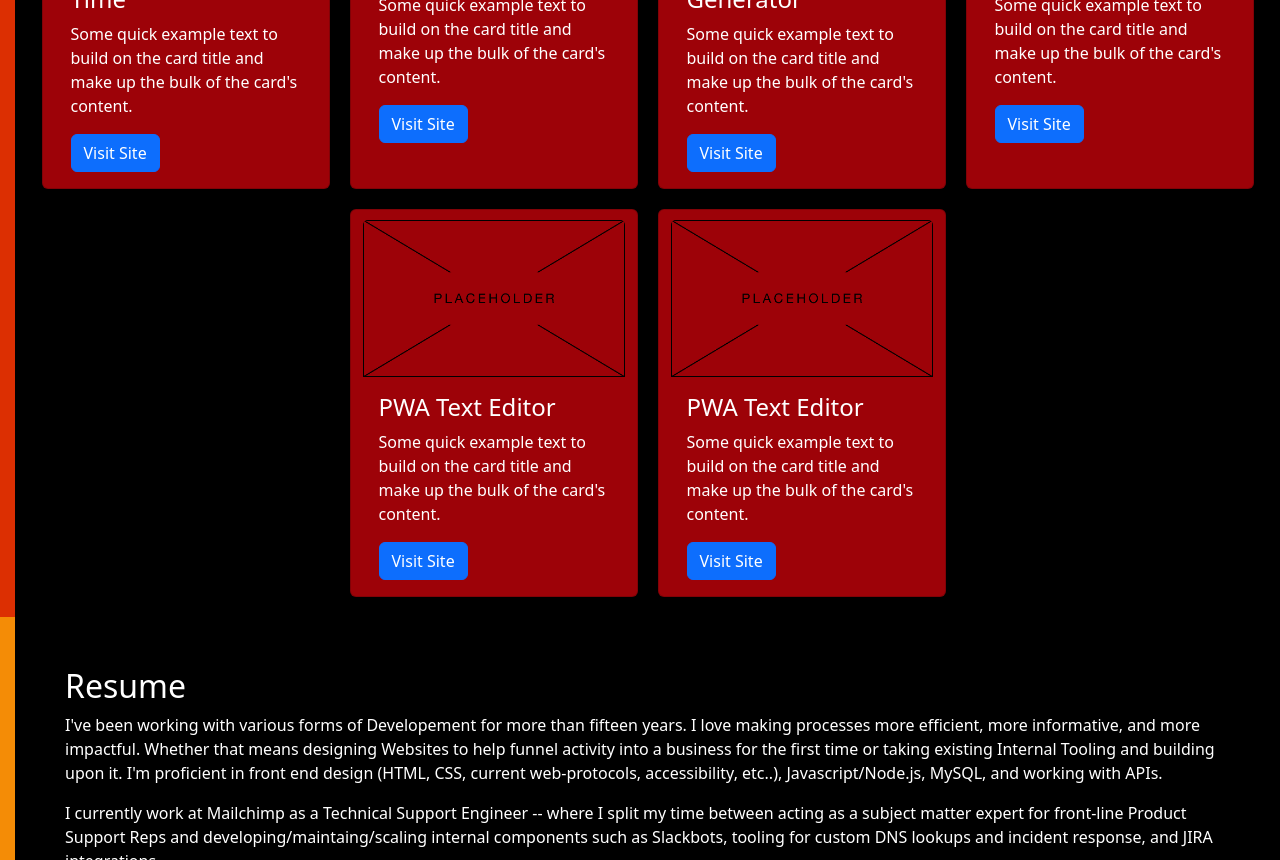
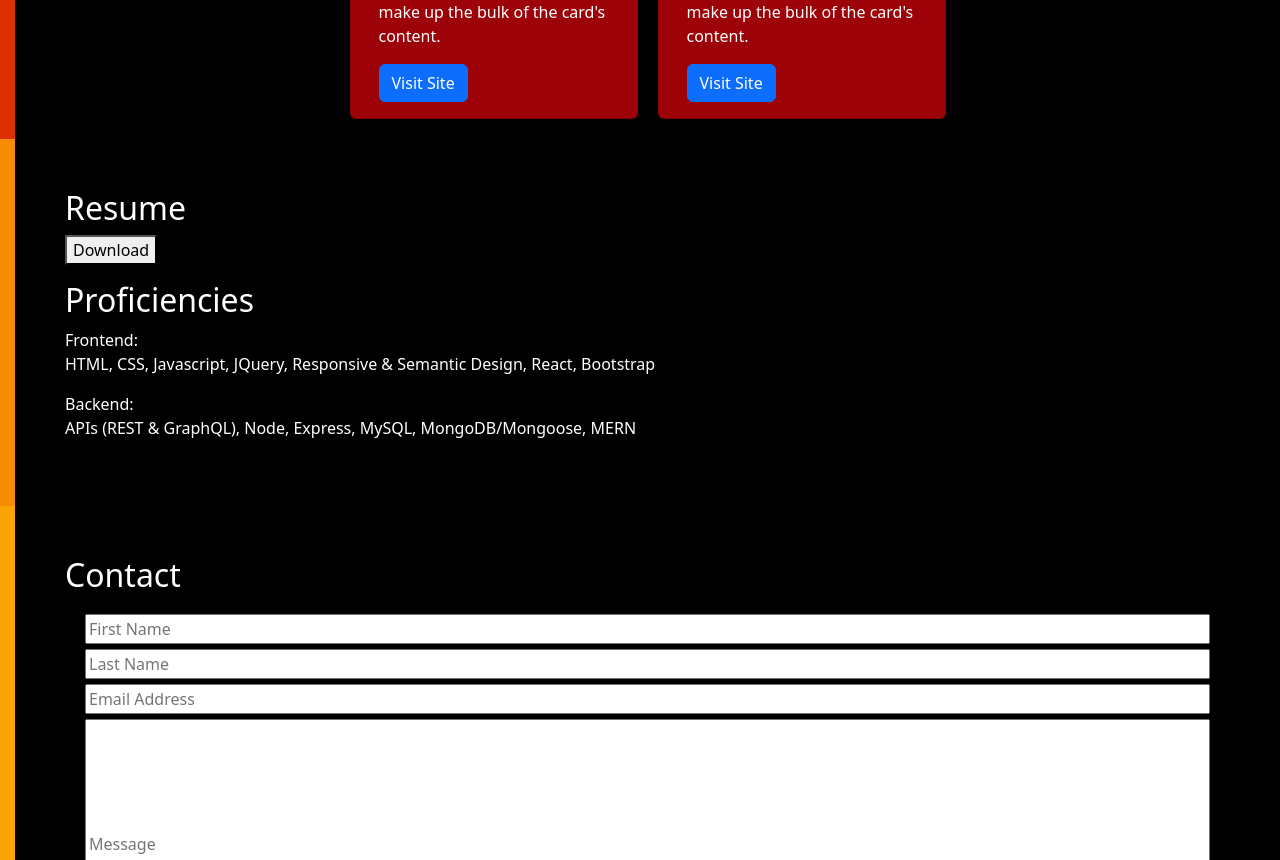
Before and after one commit to makeithappenmike/react-portfolio, a React (Vite) app in the folder React Portfolio - Michael Martens/: page / in a window 1280 px wide. Shown: the part 1940-2800 px from the top of the page. Built offline with nearby package versions, Linux system fonts and the light colour scheme.

Commit message:
resume is downloadable

```diff
--- a/React Portfolio - Michael Martens/src/components/Footer.jsx
+++ b/React Portfolio - Michael Martens/src/components/Footer.jsx
@@ -1,13 +1,23 @@
+import github_white from '../assets/github_white.png';
+    import linkedin_white from '../assets/linkedin_white.png';
+    // import { ParallaxBanner } from 'react-scroll-parallax';
+
+    const styles = {
+      socials: {
+        maxWidth: '40px',
+        padding: '10px',
+      }
+    }
+
 function Footer(props) {
 
     return (
       <section className='pageSection footer'>
-      <span><a href='https://github.com/makeithappenmike' target='blank'><img style={styles.socials} src={github_white} /></a></span><span><a href='https://www.linkedin.com/in/makeithappenmike/
-' target='blank'><img style={styles.socials} src={linkedin_white} /></a></span>
+      <span><a href='https://github.com/makeithappenmike' target='blank'><img style={styles.socials} src={github_white} /></a></span><span><a href='https://www.linkedin.com/in/makeithappenmike/' target='blank'><img style={styles.socials} src={linkedin_white} /></a></span>
       </section>
     )
   }
 
-  Contact.propTypes = {}
+  Footer.propTypes = {}
 
-  export default Contact
+  export default Footer
--- a/React Portfolio - Michael Martens/src/components/PortfolioContainer.jsx
+++ b/React Portfolio - Michael Martens/src/components/PortfolioContainer.jsx
@@ -3,7 +3,7 @@ import Header from './Header';
 import About from './sections/About';
 import Portfolio from './sections/Portfolio';
 import Resume from './sections/Resume';
-import Footer from './sections/Footer';
+import Footer from '../components/Footer';
 import Contact from './sections/Contact';
 import Form from "../components/Form/index";
 import Hero from './sections/Hero';
@@ -91,9 +91,7 @@ useEffect(() => {
           </Parallax>
         </section>
         <section id='footer' style={styles.footer} onClick={handleClick} onScroll={handleScroll}>
-        <Parallax>
           <Footer />
-          </Parallax>
         </section>
       </section>
     </section>
@@ -110,7 +108,7 @@ useEffect(() => {
     },
     about: {
       padding: '50px',
-      minHeight: '100vh',
+      // minHeight: '100vh',
       borderLeft: '15px solid #9d0208',
       borderRadius: '5px',
       backgroundColor: 'black',
@@ -119,23 +117,30 @@ useEffect(() => {
     portfolio: {
       padding: '10px',
       paddingTop: '50px',
-      minHeight: '100vh',
+      // minHeight: '100vh',
       borderLeft: '15px solid #dc2f02',
       backgroundColor: 'black',
       color: 'white',
     },
     resume: {
       padding: '50px',
-      minHeight: '100vh',
+      // minHeight: '100vh',
       borderLeft: '15px solid #f48c06',
       backgroundColor: 'black',
       color: 'white',
     },
     contact: {
       padding: '50px',
-      minHeight: '100vh',
+      // minHeight: '100vh',
       borderLeft: '15px solid #faa307',      backgroundColor: 'black',
       color: 'white',
+    },
+    footer: {
+      padding: '50px',
+      minHeight: '50px',
+      borderLeft: '15px solid #ffba08',      backgroundColor: 'black',
+      color: 'white',
+      textAlign: 'center'
     },
     active: {
       borderLeft: '10px solid #ffba08',
--- a/React Portfolio - Michael Martens/src/components/sections/Resume.jsx
+++ b/React Portfolio - Michael Martens/src/components/sections/Resume.jsx
@@ -1,12 +1,31 @@
-import React from 'react'
+import React from 'react';
+import resume from '../../assets/resume.pdf'
+
+const downloadResume = () => {
+  // using Java Script method to get PDF file
+  fetch(resume).then(response => {
+      response.blob().then(blob => {
+          // Creating new object of PDF file
+          const fileURL = window.URL.createObjectURL(blob);
+          // Setting various property values
+          let alink = document.createElement('a');
+          alink.href = fileURL;
+          alink.download = 'Resume - Michael Martens.pdf';
+          alink.click();
+      })
+  })
+}
 
 function Resume(props) {
   return (
     <section id='resume' className='pageSection resume'>
     <h2>Resume</h2>
-    <p>I've been working with various forms of Developement for more than fifteen years. I love making processes more efficient, more informative, and more impactful. Whether that means designing Websites to help funnel activity into a business for the first time or taking existing Internal Tooling and building upon it. I'm proficient in front end design (HTML, CSS, current web-protocols, accessibility, etc..), Javascript/Node.js, MySQL, and working with APIs.
+    <p><button onClick={downloadResume} >Download</button>
     <p />
-    I currently work at Mailchimp as a Technical Support Engineer -- where I split my time between acting as a subject matter expert for front-line Product Support Reps and developing/maintaing/scaling internal components such as Slackbots, tooling for custom DNS lookups and incident response, and JIRA integrations.</p>
+    <h2>Proficiencies</h2>
+    <p>Frontend:<br />HTML, CSS, Javascript, JQuery, Responsive & Semantic Design, React, Bootstrap</p>
+    <p>Backend:<br />APIs (REST & GraphQL), Node, Express, MySQL, MongoDB/Mongoose, MERN</p>
+</p>
     </section>
   )
 }
```
Also changed, not shown: 2 other files (tests, documents, lock files or other folders).
